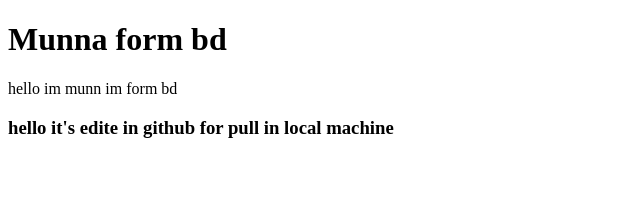
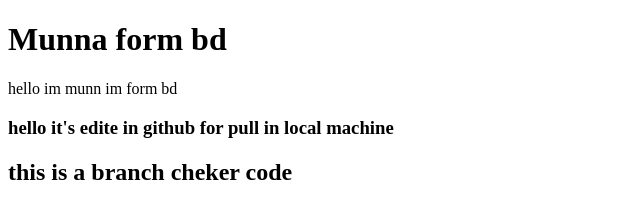
Before and after one commit to mahafujur80/git-learning, a plain HTML site: page index.html in a window 1280 px wide. Shown: the whole page, without its empty margins (0-640 px from the left). Drawn offline with Linux system fonts and the light colour scheme.

Commit message:
brach check

```diff
--- a/index.html
+++ b/index.html
@@ -9,5 +9,6 @@
     <h1>Munna form bd</h1>
     <p>hello im munn im form bd</p>
     <h3>hello it's edite in github for pull in local machine</h3>
+    <h2>this is a branch cheker code </h2>
 </body>
 </html>
```
